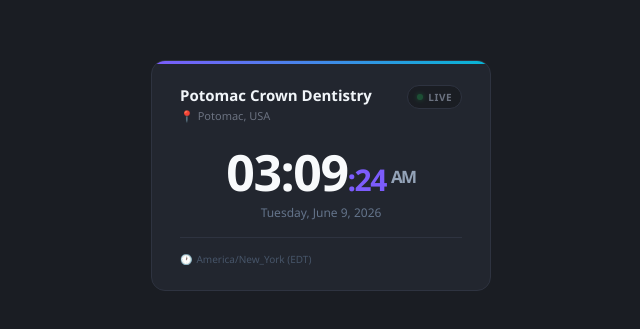
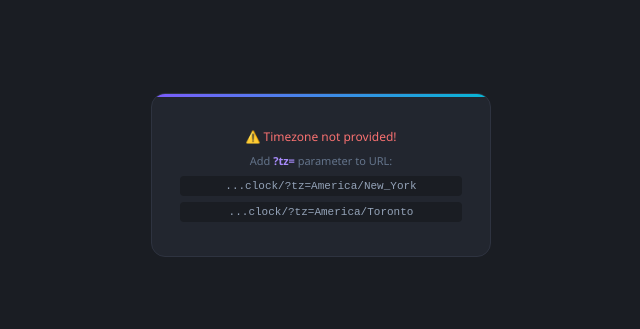
Before and after one commit to faizan1918/ghl-clock, a plain HTML site: page index.html in a window 1280 px wide. Shown: the part 225-554 px from the top of the page, without its empty margins (319-959 px from the left). Drawn offline with Linux system fonts and the light colour scheme.

Commit message:
Update index.html

```diff
--- a/index.html
+++ b/index.html
@@ -34,7 +34,6 @@
     background: linear-gradient(90deg, #7c5cfc, #06b6d4);
   }
 
-  /* Header */
   .header {
     display: flex;
     justify-content: space-between;
@@ -48,13 +47,10 @@
     color: #f1f5f9;
   }
 
-  .client-location {
+  .client-tz {
     font-size: 11px;
     color: #6b7280;
     margin-top: 3px;
-    display: flex;
-    align-items: center;
-    gap: 4px;
   }
 
   .live-badge {
@@ -69,6 +65,7 @@
     font-weight: 700;
     color: #6b7280;
     letter-spacing: 0.05em;
+    flex-shrink: 0;
   }
 
   .dot {
@@ -84,7 +81,6 @@
     50% { opacity: 0.3; }
   }
 
-  /* Time */
   .time-wrap {
     text-align: center;
     padding: 6px 0 14px;
@@ -120,14 +116,12 @@
     font-weight: 500;
   }
 
-  /* Divider */
   .divider {
     height: 1px;
     background: #2e3340;
     margin: 2px 0 14px;
   }
 
-  /* Footer */
   .footer {
     display: flex;
     justify-content: space-between;
@@ -137,22 +131,42 @@
   .tz-text {
     font-size: 10px;
     color: #475569;
-    display: flex;
-    align-items: center;
-    gap: 4px;
   }
 
+  /* Error screen */
+  .error {
+    text-align: center;
+    padding: 10px 0;
+  }
 
+  .error p {
+    font-size: 12px;
+    color: #f87171;
+    margin-bottom: 8px;
+  }
+
+  .error code {
+    font-size: 11px;
+    color: #94a3b8;
+    background: #1a1d23;
+    padding: 4px 8px;
+    border-radius: 4px;
+    display: block;
+    margin-top: 6px;
+  }
 </style>
 </head>
 <body>
 <div class="card">
+  <div id="clockScreen">
     <div class="header">
       <div>
-      <div class="client-name" id="cName">Potomac Crown Dentistry</div>
-      <div class="client-location">📍 <span id="cLoc">Potomac, USA</span></div>
+        <div class="client-name" id="cName">—</div>
+        <div class="client-tz" id="cTz">—</div>
       </div>
-    <div class="live-badge"><div class="dot"></div>LIVE</div>
+      <div class="live-badge">
+        <div class="dot"></div>LIVE
+      </div>
     </div>
 
     <div class="time-wrap">
@@ -165,38 +179,53 @@
     <div class="divider"></div>
 
     <div class="footer">
-    <div class="tz-text">🕐 <span id="tzLabel">—</span></div>
+      <div class="tz-text">🕐 <span id="tzFooter">—</span></div>
+    </div>
+  </div>
+
+  <div id="errorScreen" style="display:none;" class="error">
+    <p>⚠️ Timezone not provided!</p>
+    <p style="font-size:11px; color:#64748b;">Add <strong style="color:#a78bfa;">?tz=</strong> parameter to URL:</p>
+    <code>...clock/?tz=America/New_York</code>
+    <code>...clock/?tz=America/Toronto</code>
   </div>
 </div>
 
 <script>
-  // ── CONFIGURE HERE ──────────────────────────────
-  const CLIENT_NAME     = "Potomac Crown Dentistry";
-  const CLIENT_LOCATION = "Potomac, USA";
-  const TIMEZONE        = "America/New_York";   // Change per account
-  // ────────────────────────────────────────────────
+  // Read URL parameters
+  const params   = new URLSearchParams(window.location.search);
+  const TIMEZONE = params.get('tz');
+  const NAME     = params.get('name') || 'Account Clock';
 
-  document.getElementById('cName').textContent = CLIENT_NAME;
-  document.getElementById('cLoc').textContent  = CLIENT_LOCATION;
+  if (!TIMEZONE) {
+    document.getElementById('clockScreen').style.display = 'none';
+    document.getElementById('errorScreen').style.display = 'block';
+  } else {
+    document.getElementById('cName').textContent = decodeURIComponent(NAME);
 
     function tick() {
       const now = new Date();
       const f = (opts) => new Intl.DateTimeFormat('en-US', { timeZone: TIMEZONE, ...opts }).format(now);
 
-    document.getElementById('hh').textContent   = f({ hour: '2-digit', hour12: true }).replace(/ (AM|PM)/,'').padStart(2,'0');
-    document.getElementById('mm').textContent   = f({ minute: '2-digit' }).padStart(2,'0');
-    document.getElementById('ss').textContent   = f({ second: '2-digit' }).padStart(2,'0');
-    document.getElementById('ampm').textContent = f({ hour: '2-digit', hour12: true }).slice(-2);
-    document.getElementById('dateLine').textContent = f({ weekday:'long', year:'numeric', month:'long', day:'numeric' });
+      try {
+        document.getElementById('hh').textContent      = f({ hour: '2-digit', hour12: true }).replace(/ (AM|PM)/, '').padStart(2, '0');
+        document.getElementById('mm').textContent      = f({ minute: '2-digit' }).padStart(2, '0');
+        document.getElementById('ss').textContent      = f({ second: '2-digit' }).padStart(2, '0');
+        document.getElementById('ampm').textContent    = f({ hour: '2-digit', hour12: true }).slice(-2);
+        document.getElementById('dateLine').textContent = f({ weekday: 'long', year: 'numeric', month: 'long', day: 'numeric' });
 
-    const tzAbbr = now.toLocaleTimeString('en-US',{ timeZone: TIMEZONE, timeZoneName:'short' }).split(' ').pop();
-    document.getElementById('tzLabel').textContent = `${TIMEZONE} (${tzAbbr})`;
-
-
+        const tzAbbr = now.toLocaleTimeString('en-US', { timeZone: TIMEZONE, timeZoneName: 'short' }).split(' ').pop();
+        document.getElementById('cTz').textContent     = TIMEZONE;
+        document.getElementById('tzFooter').textContent = `${TIMEZONE} (${tzAbbr})`;
+      } catch(e) {
+        document.getElementById('clockScreen').style.display = 'none';
+        document.getElementById('errorScreen').style.display = 'block';
+      }
     }
 
     tick();
     setInterval(tick, 1000);
+  }
 </script>
 </body>
 </html>
```
Lines whose indentation alone changed are shown as unchanged.
